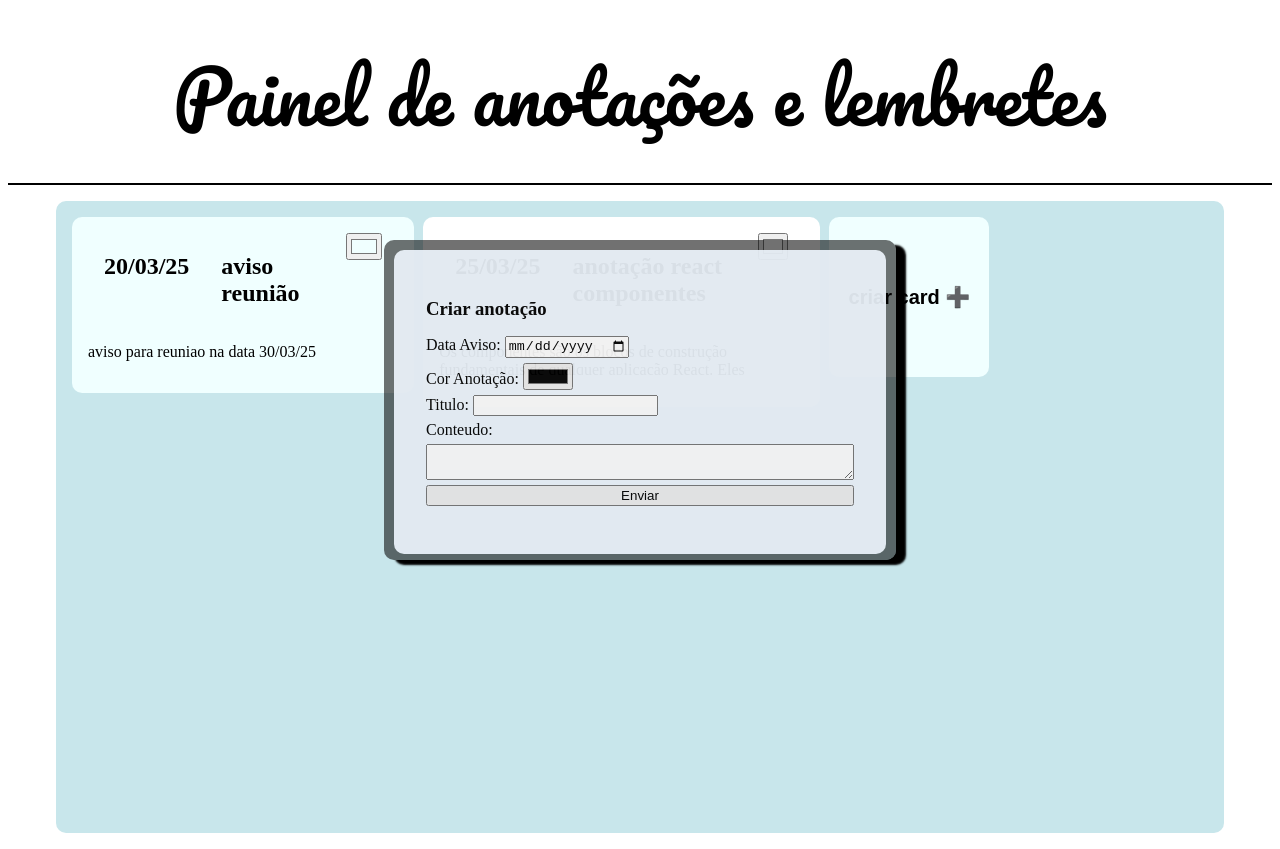
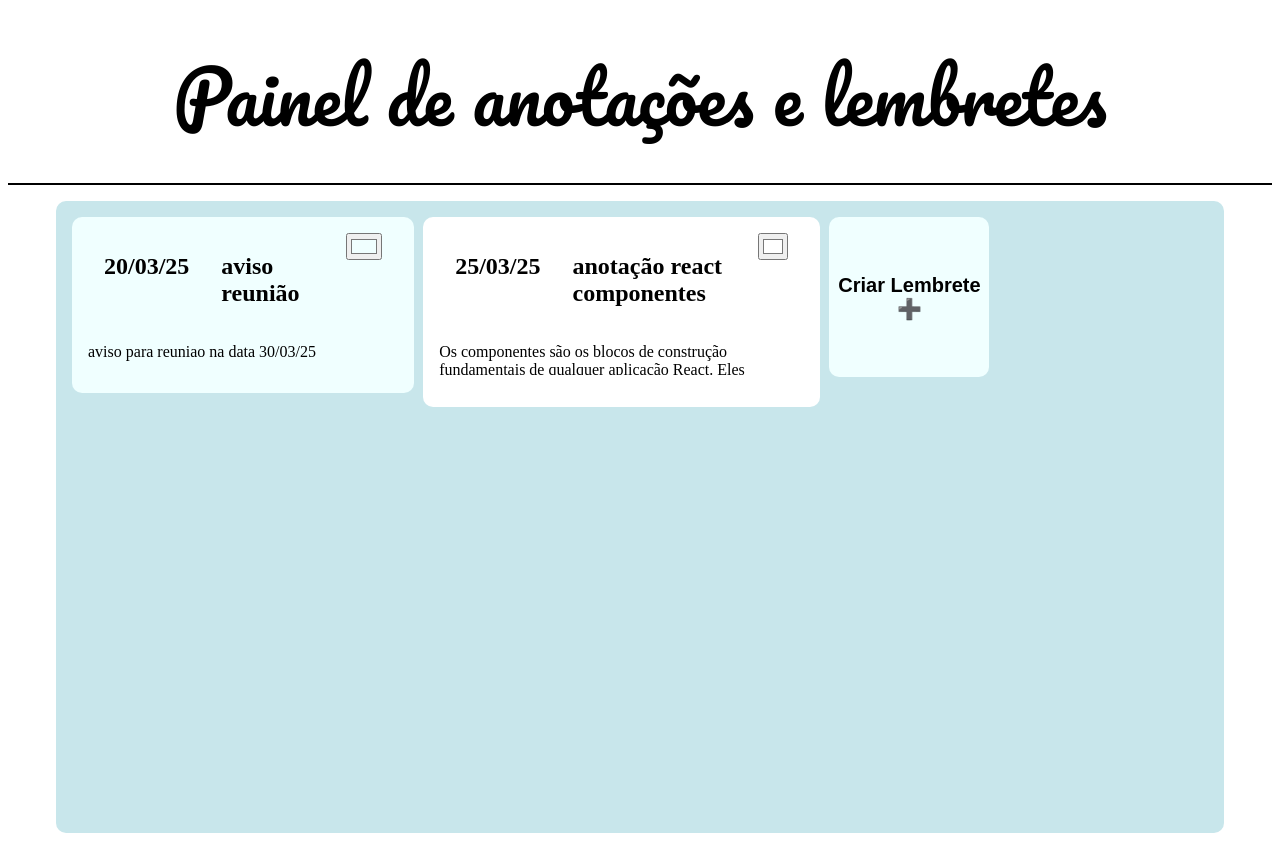
Before and after one commit to robson-alessandro/painel_anota-es_lembretes, a React (Create React App) app: page / in a window 1280 px wide. Built offline with nearby package versions, Linux system fonts and the light colour scheme.

Commit message:
criar fechamento modal

```diff
--- a/src/componentes/CriarCard/index.js
+++ b/src/componentes/CriarCard/index.js
@@ -1,11 +1,14 @@
 import './CriarCard.css'
 
-const CriarCard = ()=>{
-    function CriarCard(){
-        console.log('card criado')
-    }
+const CriarCard = ({abrirModal})=>{
+
+
     return(
-        <button className='criar-card' onClick={CriarCard}><h2>criar card ➕ </h2></button>
+        <button
+            className='criar-card'
+            onClick={()=> abrirModal(true)}>
+                <h2>Criar Lembrete ➕ </h2>
+            </button>
     )
 }
 
--- a/src/componentes/ModalCadastro/index.js
+++ b/src/componentes/ModalCadastro/index.js
@@ -9,7 +9,10 @@ const ModalCadastro = ({aberto, adicionar}) => {
             <div className="modal-fundo">
                 <div className='modal-formulario'>
                     <h3>Criar anotação</h3>
-                    <form onSubmit={handleSubmit(adicionar)} className='formulario' >
+                    <form
+                        onSubmit={handleSubmit(adicionar)}
+                        className='formulario' >
+
                         <label>Data Aviso: <input type='date'  {...register('data')}></input></label>
                         <label>Cor Anotação: <input type='color' {...register('corFundo')}></input></label>
                         <label>Titulo: <input type='text' {...register('titulo')}></input></label>
--- a/src/componentes/Mural/index.js
+++ b/src/componentes/Mural/index.js
@@ -7,8 +7,10 @@ import ModalCadastro from '../ModalCadastro';
 
 const Mural = () =>{
     const [cards, setCards] = useState(cardsDb)
+    const [ModalAberto, setModalAberto] = useState(false)
 
     const adicionarCard = (novoCard) =>{
+        setModalAberto(!ModalAberto)
         setCards([...cards, novoCard])
     }
 
@@ -16,15 +18,18 @@ const Mural = () =>{
         <div className="conteudo_mural">
             {cards.map(card =>
             <Card
-                key={card.titulo}
+                key = {card.titulo}
                 data = {card.data}
                 titulo = {card.titulo}
                 corFundo = {card.corFundo}
-                conteudo={card.conteudo}/>)}
-            <CriarCard/>
-            <ModalCadastro aberto={true} adicionar = {adicionarCard} />
+                conteudo = {card.conteudo}/>)}
 
+            <CriarCard
+                abrirModal = {setModalAberto}/>
 
+            <ModalCadastro
+                aberto = {ModalAberto}
+                adicionar = {adicionarCard} />
         </div>
 
     )
```
Also changed, not shown: src/componentes/Card/index.js (+7 -1 lines).
